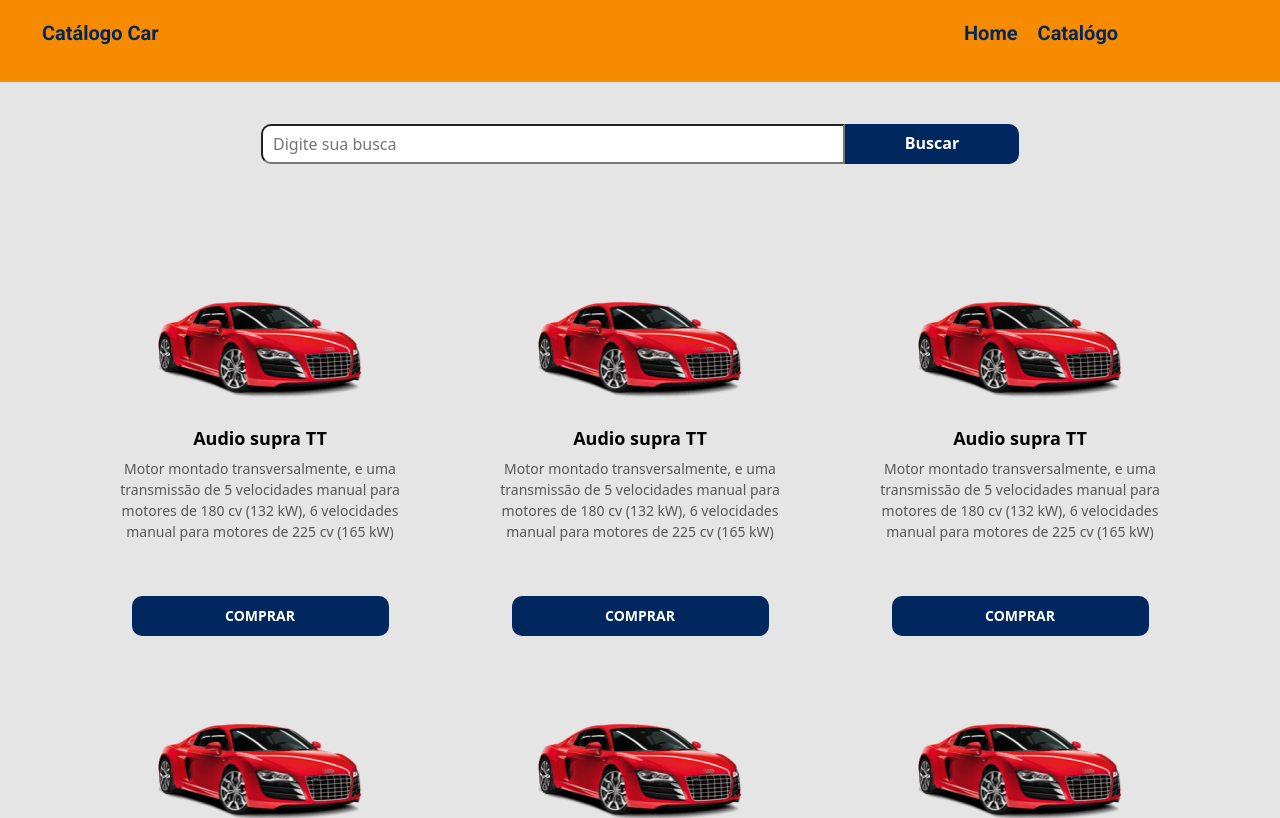
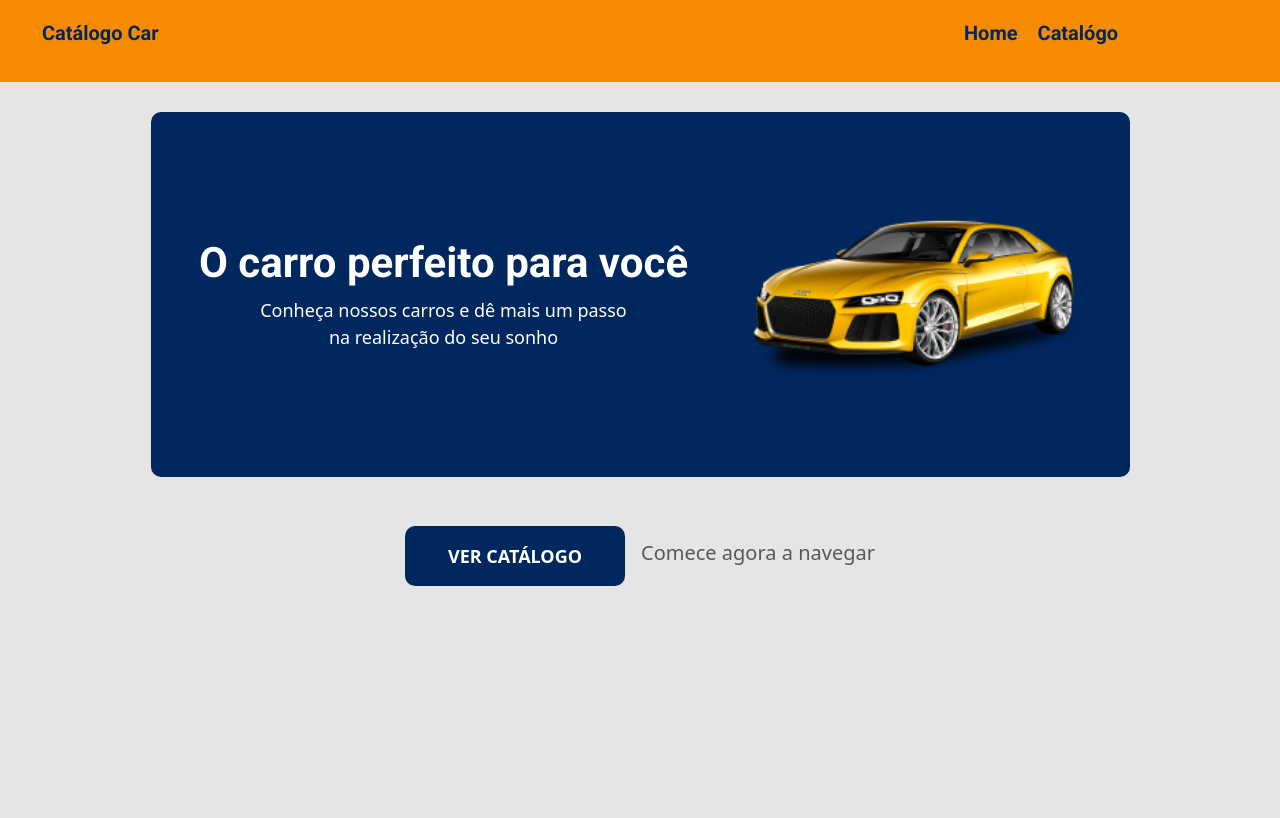
Before and after one commit to wagnerfelten/Catalogo-carros, a React (Create React App) app in the folder frontend-carros/: page / in a window 1280 px wide. Shown: the top 818 px of the page. Built offline with nearby package versions, Linux system fonts and the light colour scheme.

Commit message:
feito os Routes das pagina

```diff
--- a/frontend-carros/src/App.tsx
+++ b/frontend-carros/src/App.tsx
@@ -1,14 +1,13 @@
 import "./assets/Style/custon.scss";
 import "./App.css";
-
-import Catalogo from "./pages/Catalog";
+import Routes from "./Routes";
 
 
 function App() {
   return (
     <>
 
-      <Catalogo />
+      <Routes />
     </>
   );
 }
--- /dev/null
+++ b/frontend-carros/src/Routes.tsx
@@ -0,0 +1,23 @@
+import { BrowserRouter, Switch, Route } from "react-router-dom";
+import Catalogo from "./pages/Catalog";
+import Home from "./pages/home";
+
+const Routes = () => {
+    return(
+        <BrowserRouter>
+
+            <Switch >
+                <Route path="/" exact>
+                    <Home />
+                </Route>
+
+                <Route path="/catalogo">
+                    <Catalogo />
+                </Route>
+            </Switch>
+
+        </BrowserRouter>
+    );
+}
+
+export default Routes;
--- a/frontend-carros/src/components/Navbar/index.tsx
+++ b/frontend-carros/src/components/Navbar/index.tsx
@@ -7,7 +7,7 @@
       <nav className="navbar navbar-expand-md navbar-dark bg-warning main-nav">
         <div className="container-fluid logo">
           <div className="logo-h1">
-            <a href="link">
+            <a href="/">
               <h1>Catálogo Car</h1>
             </a>
           </div>
@@ -27,10 +27,10 @@
           <div className="collapse navbar-collapse" id="navbar-hamburg">
             <ul className="nav-list">
               <li>
-                <a href="link">Home</a>
+                <a href="/">Home</a>
               </li>
               <li>
-                <a href="link">Catalógo</a>
+                <a href="/Catalogo">Catalógo</a>
               </li>
             </ul>
           </div>
--- a/frontend-carros/src/pages/Catalog/index.tsx
+++ b/frontend-carros/src/pages/Catalog/index.tsx
@@ -1,6 +1,6 @@
 import Card from "../../components/Card/card";
 import Navbar from "../../components/Navbar";
-import carRed from "../../img/car-card.png";
+
 import "./style.css";
 
 function Catalogo() {
@@ -11,7 +11,7 @@
       <div>
         <div className="search">
           <input type="text" name="" id="" placeholder="Digite sua busca" />
-          <a href="link">Buscar</a>
+          <a href="/Catalogo">Buscar</a>
         </div>
 
         <div className="container my-4">
--- a/frontend-carros/src/pages/home/index.tsx
+++ b/frontend-carros/src/pages/home/index.tsx
@@ -21,7 +21,7 @@
         </div>
 
         <div className="main-footer">
-          <a href="">Ver Catálogo</a>
+          <a href="/catalogo">Ver Catálogo</a>
           <p>Comece agora a navegar</p>
         </div>
       </div>
```
